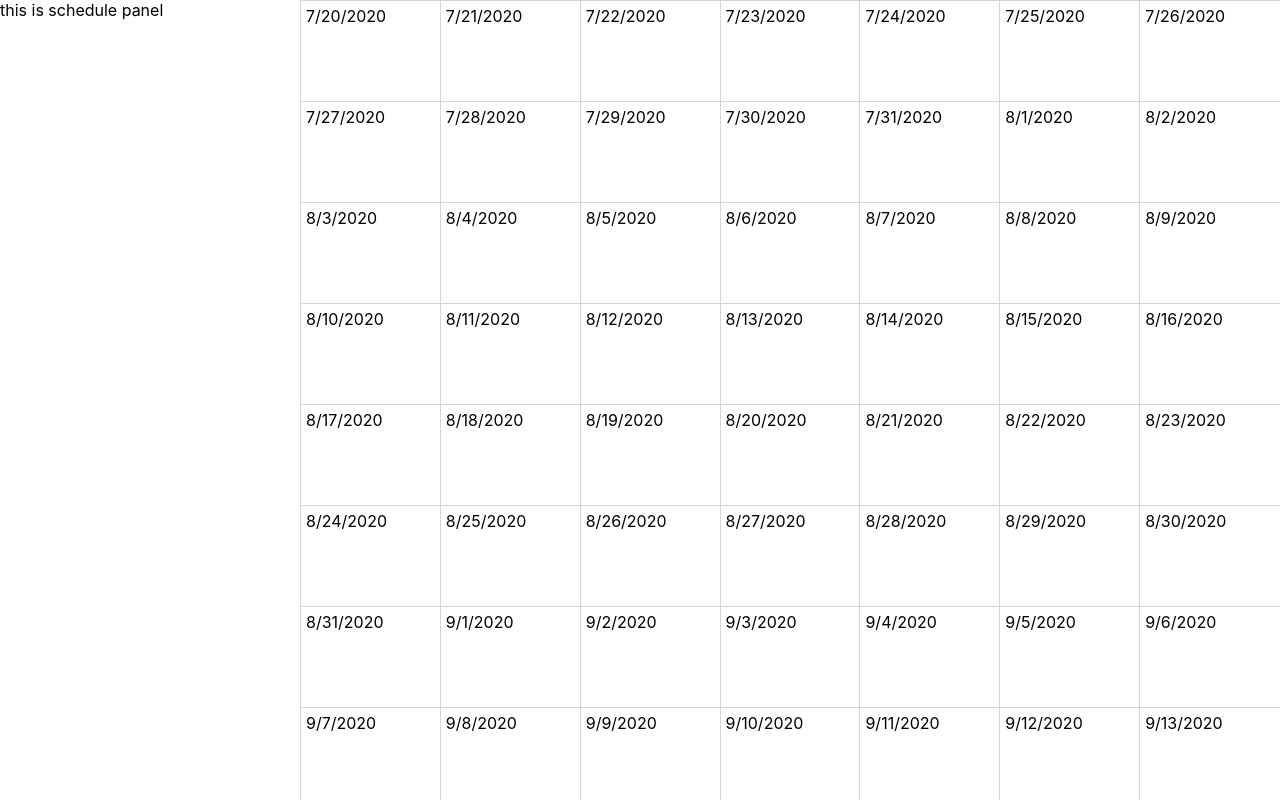
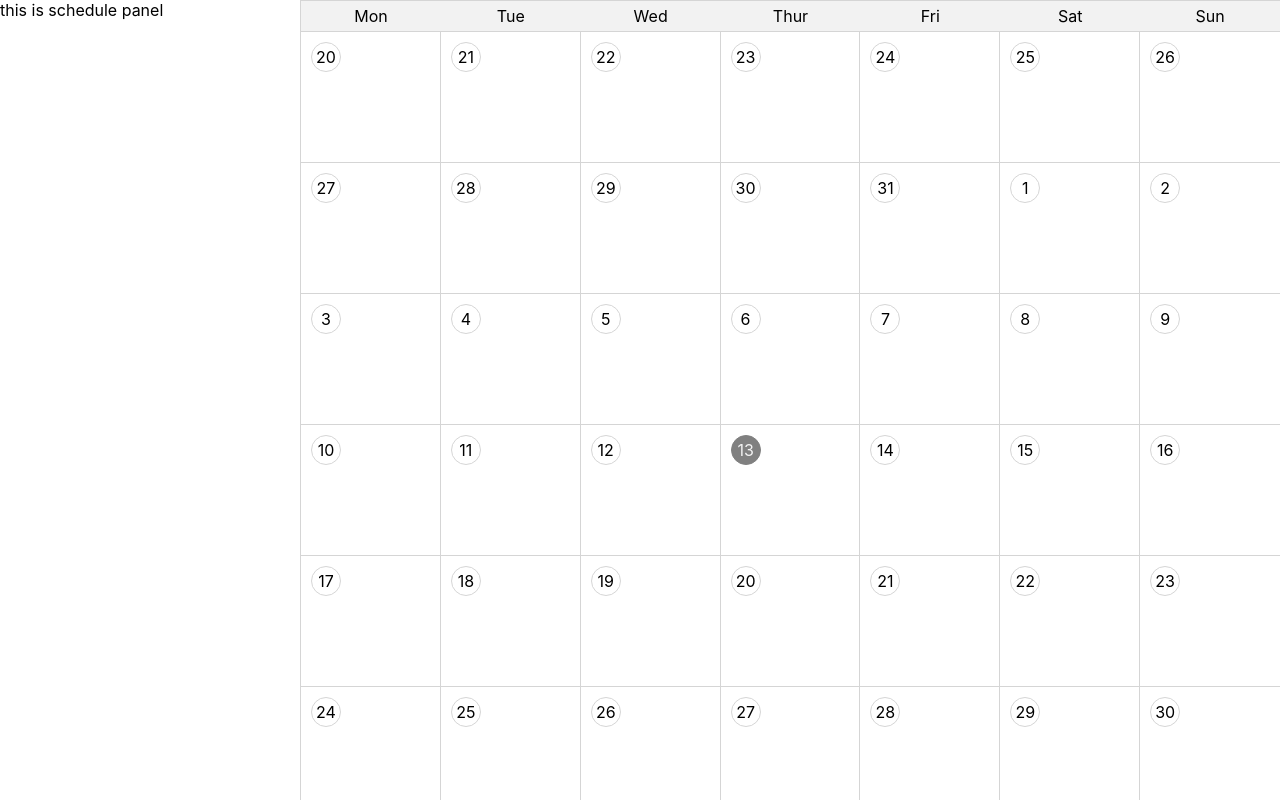
Before and after one commit to iamthanh/kalendarjs, a React (Create React App) app: page / in a window 1280 px wide. Built offline with nearby package versions, Linux system fonts and the light colour scheme.

Commit message:
fixed some issues; days are not selectable

```diff
--- a/src/components/mainPanel/grid/day.scss
+++ b/src/components/mainPanel/grid/day.scss
@@ -1,16 +1,46 @@
 .day {
-  padding: 5px;
   flex: 1 0 14%;
   border-right: 1px solid #d5d5d5;
-  width: 50%;
   box-sizing: border-box;
-  min-height: 100px;
+  min-height: 130px;
+  cursor: pointer;
+
+  .header {
+    padding: 10px;
+
+    .day-number {
+      height: 28px;
+      width: 28px;
+      background: white;
+      border-radius: 50%;
+      position: relative;
+      border: 1px solid #d5d5d5;
+
+      .number {
+        position: absolute;
+        top: 50%;
+        left: 50%;
+        transform: translate(-50%, -50%);
+        line-height: 0;
+      }
+    }
+  }
+
+  &.selected {
+    .day-number {
+      background: grey !important;
+      border-color: grey !important;
+      color: #f2f2f2;
+    }
+  }
 
   &:last-child {
     border-right: none;
   }
 
   &:hover {
-    background: #f2f2f2;
+    .day-number {
+      background: #f2f2f2;
+    }
   }
 }
--- a/src/components/mainPanel/grid/day.tsx
+++ b/src/components/mainPanel/grid/day.tsx
@@ -2,20 +2,33 @@ import React, { useEffect } from 'react';
 import './day.scss';
 
 type DayProps = {
-  date: Date
+  date: Date,
+  selected: Date
+  setSelectedDate: Function
 }
 
-function Day(props:DayProps) {
+function Day(props: DayProps) {
 
-  useEffect(()=> {
+  const isDateSame = (a:Date, b:Date):boolean => {
+    return a.getMonth() === b.getMonth() && a.getDate() === b.getDate() && a.getFullYear() === b.getFullYear();
+  }
 
-    //
+  const dayClickedHandlder = ():void => {
+    props.setSelectedDate(props.date);
+  }
 
-  }, [])
+  const isThisDateSelected = (date:Date):boolean => {
+    return isDateSame(new Date(props.selected), date);
+  }
 
   return (
-    <div className="day">
-        {(props.date.getMonth()+1)+'/'+props.date.getDate()+'/'+props.date.getFullYear()}
+    <div className={'day '+ (isThisDateSelected(props.date)?'selected': '')} onClick={()=>dayClickedHandlder()}>
+      <div className='header'>
+        <div className='day-number'>
+          {}
+          <div className='number'>{props.date.getDate()}</div>
+        </div>
+      </div>
     </div>
   );
 }
--- /dev/null
+++ b/src/components/mainPanel/grid/gridHeader.scss
@@ -0,0 +1,20 @@
+.grid-header-container {
+  border-bottom: 1px solid #d5d5d5;
+
+  .info-header {
+
+  }
+
+  .days-of-week {
+    display: flex;
+
+    .day-of-week {
+      flex: 1 0 14%;
+      box-sizing: border-box;
+      text-align: center;
+      padding: 5px;
+      background: #f2f2f2;
+    }
+  }
+
+}
--- /dev/null
+++ b/src/components/mainPanel/grid/gridHeader.tsx
@@ -0,0 +1,29 @@
+import React, { useEffect } from 'react';
+import './gridHeader.scss';
+
+type GridHeaderProps = {
+  // date: Date
+}
+
+function GridHeader(props: GridHeaderProps) {
+
+  useEffect(() => {
+
+  }, [])
+
+  return (
+    <div className="grid-header-container">
+      <div className='info-header'>
+        <div className='month'></div>
+        <div className='year'></div>
+      </div>
+      <div className='days-of-week'>
+        {['Mon', 'Tue', 'Wed', 'Thur','Fri', 'Sat', 'Sun'].map((name, index) => (
+          <div key={index} className='day-of-week'>{name}</div>
+        ))}
+      </div>
+    </div>
+  );
+}
+
+export default GridHeader;
--- a/src/components/mainPanel/grid/index.tsx
+++ b/src/components/mainPanel/grid/index.tsx
@@ -1,6 +1,7 @@
 import React, { useState, useEffect } from 'react';
 import Week from './week';
 import './grid.scss';
+import GridHeader from './gridHeader';
 
 function Grid() {
 
@@ -10,48 +11,40 @@ function Grid() {
   const [preloadMonthsBefore, setPreloadMonthsBefore] = useState<number>(1);
   const [preloadMonthsAfter, setPreloadMonthsAfter] = useState<number>(1);
 
+  const [selectedDate, setSelectedDate] = useState(new Date());
+
   let weeksGenerated: any = [];
   let maxInitWeeks = 9;
 
-  const currentDate = new Date();
   const startingDayOfWeek = 1; // Monday, 0 is Sunday
 
   useEffect(() =>  {
     const generateWeeks = (): Array<JSX.Element> => {
+
       let i: number = 0;
       let _weeks = [];
 
       // We start out with building the current week
+      let currentDate = new Date();
       let _date:Date = getStartingDateOfWeek(new Date(currentDate.setDate(currentDate.getDate()-(7*maxInitWeeks/2))));
+
       while (_weeks.length < maxInitWeeks) {
         // push a week to the end
         let forwardTemp = new Date(_date.setDate(_date.getDate()+7));
         _weeks.push(
           <Week
             key={i}
+            selectedDate={selectedDate}
             startingDate={forwardTemp.getDate()}
             startingMonth={forwardTemp.getMonth()}
             startingYear={forwardTemp.getFullYear()}
+            setSelectedDate={setSelectedDate}
           />
         );
         i++;
       }
       return _weeks;
     }
-
-    // const getWeekFromStarting = (date?:Date): JSX.Element => {
-    //   // If date isnt set, use current
-    //   if(!date) date = new Date();
-
-    //   return (
-    //     <Week
-    //       key={date.getDate()+':'+date.getMonth()+':'+date.getFullYear()}
-    //       startingDate={date.getDate()}
-    //       startingMonth={date.getMonth()}
-    //       startingYear={date.getFullYear()}
-    //     />
-    //   )
-    // }
 
     const getStartingDateOfWeek = (date:Date): Date => {
       let _day: Date = date;
@@ -63,13 +56,11 @@ function Grid() {
     }
 
     setRenderedWeeks(generateWeeks);
-
-  }, [])
-
-  let renderWeeks = '';
+  }, [selectedDate])
 
   return (
     <div className="grid">
+      <GridHeader />
       {renderedWeeks}
     </div>
   );
--- a/src/components/mainPanel/grid/week.scss
+++ b/src/components/mainPanel/grid/week.scss
@@ -1,6 +1,5 @@
 .week {
   display: flex;
-  flex-wrap: wrap;
   border-bottom: 1px solid #d5d5d5;
 
   &:last-child {
--- a/src/components/mainPanel/grid/week.tsx
+++ b/src/components/mainPanel/grid/week.tsx
@@ -6,10 +6,13 @@ type WeekProps = {
   startingDate?: number,
   startingMonth?: number
   startingYear?: number
+  selectedDate: Date
+  setSelectedDate: Function
 }
 
 const Week = (props: WeekProps) => {
 
+  const [weeksGenerated, setWeeksGenerated] = useState(false);
   const [days, setDays] = useState<JSX.Element[]>([]);
 
   useEffect(() => {
@@ -17,12 +20,14 @@ const Week = (props: WeekProps) => {
       let i = 0;
       let _fullDate: string = ((props.startingMonth ? props.startingMonth : 0) + 1) + '/' + props.startingDate + '/' + props.startingYear;
       let _date = new Date(_fullDate);
+      let _days: Array<JSX.Element> = [];
 
-      let _days: Array<JSX.Element> = [];
       _days.push(
         <Day
+          selected={props.selectedDate}
           key={new Date(_fullDate).getTime()}
           date={new Date(_fullDate)}
+          setSelectedDate={props.setSelectedDate}
         />
       );
 
@@ -30,8 +35,10 @@ const Week = (props: WeekProps) => {
         // Add date
         _days.push(
           <Day
+            selected={props.selectedDate}
             key={_date.toDateString()}
             date={_date}
+            setSelectedDate={props.setSelectedDate}
           />
         )
         // Move date up a day and update _date
@@ -40,9 +47,9 @@ const Week = (props: WeekProps) => {
       }
       return _days;
     }
-    // console.log(startingDate, startingMonth, startingYear)
     setDays(generateDaysForWeek());
-  }, [])
+    setWeeksGenerated(true);
+  }, [props.selectedDate])
 
   return (
     <div className="week">
```
